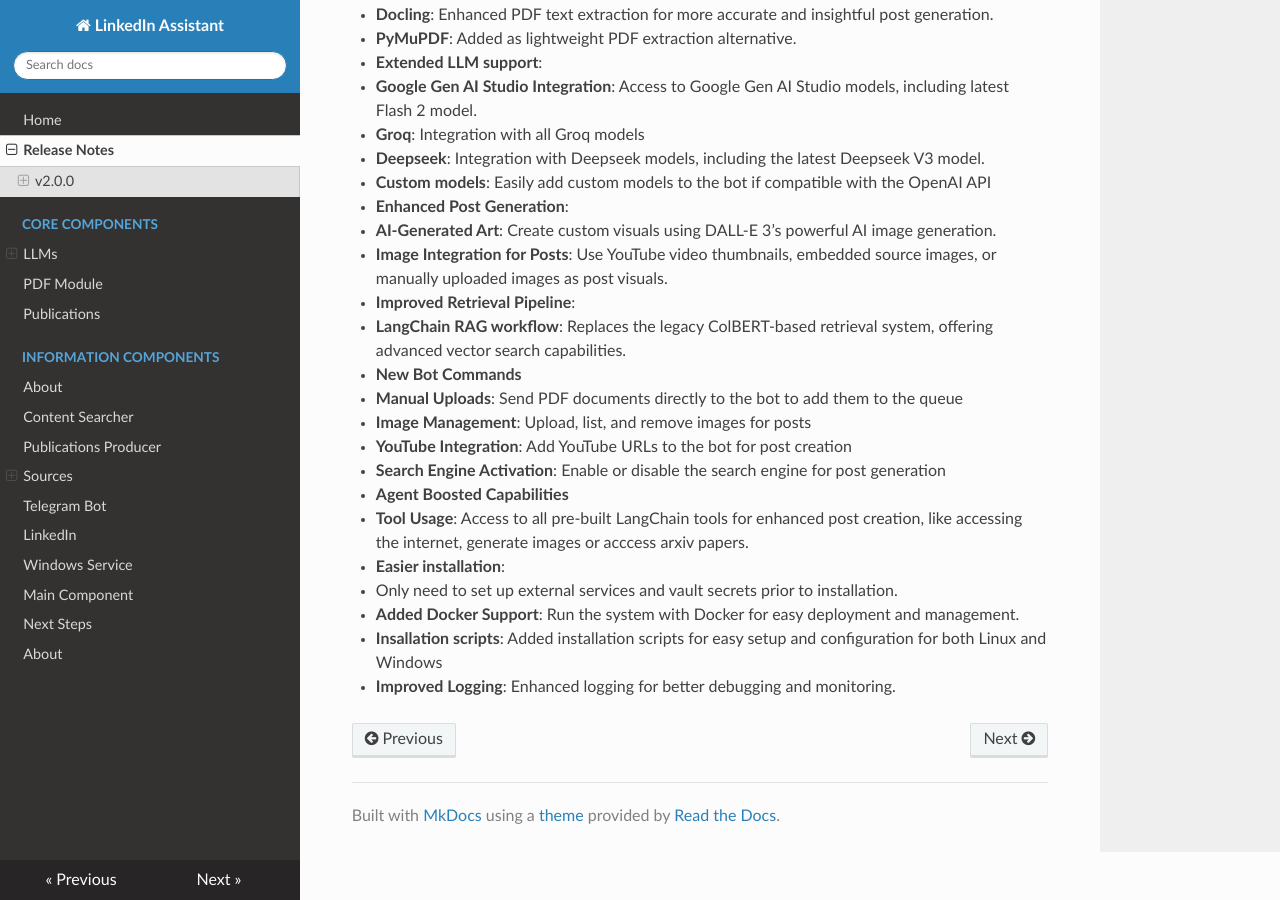
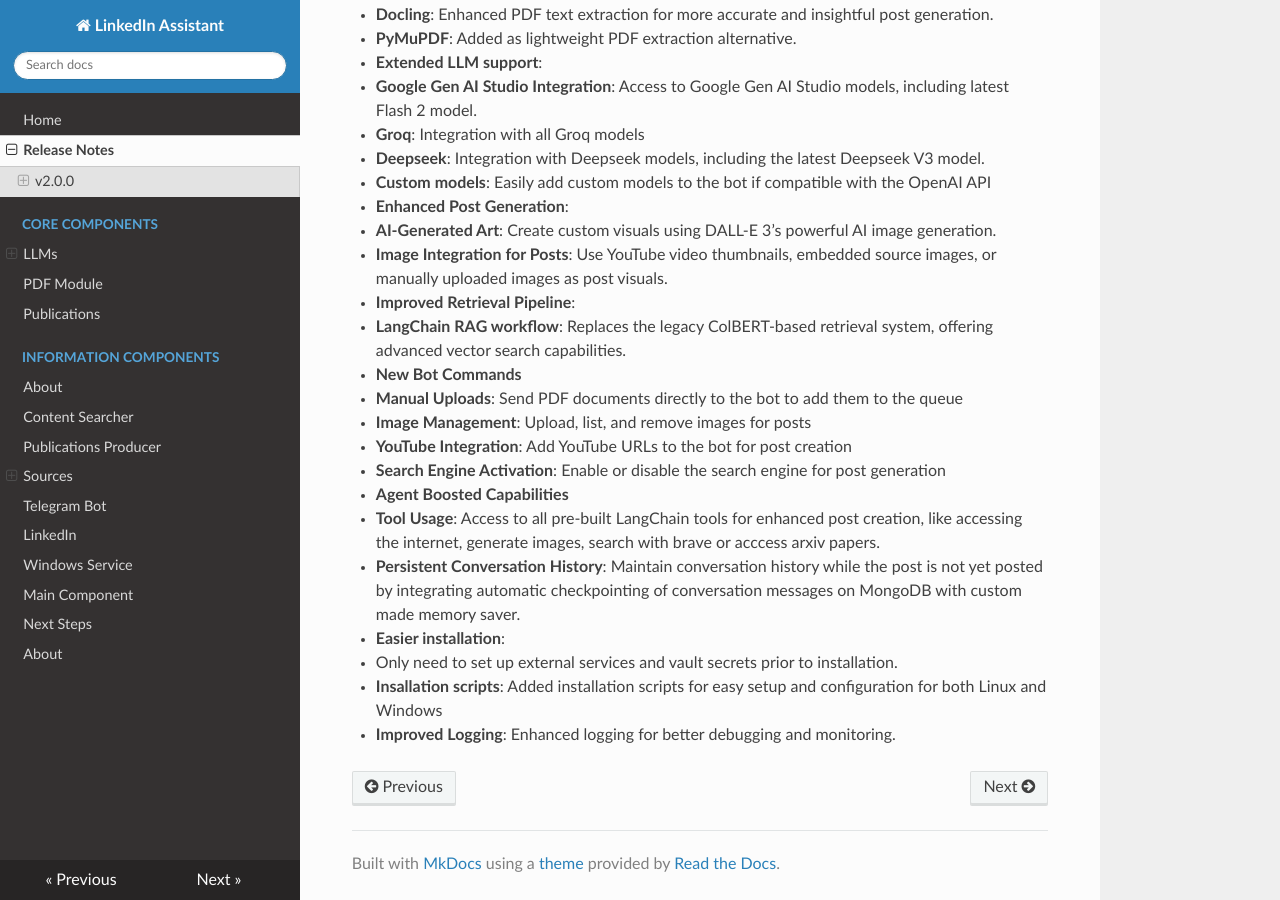
Before and after one commit to dan415/linkedinassistant, an MkDocs documentation site: the page built from docs/release_notes/rationale.md, in a window 1280 px wide and 900 px high, scrolled down 623 px. Built offline with MkDocs 1.6.1, drawn with Linux system fonts in a browser that asks for light colours; nearby versions of some CDN libraries.

Commit message:
update: docs

```diff
--- a/docs/release_notes/rationale.md
+++ b/docs/release_notes/rationale.md
@@ -31,11 +31,10 @@
   - **YouTube Integration**: Add YouTube URLs to the bot for post creation
   - **Search Engine Activation**: Enable or disable the search engine for post generation
 - **Agent Boosted Capabilities**
-  - **Tool Usage**: Access to all pre-built LangChain tools for enhanced post creation, like accessing the internet, generate images or
-  acccess arxiv papers.
+  - **Tool Usage**: Access to all pre-built LangChain tools for enhanced post creation, like accessing the internet, generate images, search with brave or acccess arxiv papers.
+  - **Persistent Conversation History**: Maintain conversation history while the post is not yet posted by integrating automatic checkpointing of conversation messages on MongoDB with custom made memory saver.
 - **Easier installation**:
   - Only need to set up external services and vault secrets prior to installation.
-  - **Added Docker Support**: Run the system with Docker for easy deployment and management.
   - **Insallation scripts**: Added installation scripts for easy setup and configuration for both Linux and Windows
 
 
```
Also changed, not shown: docs/core/llm/conversation/rationale.md (+1 -1 lines).
